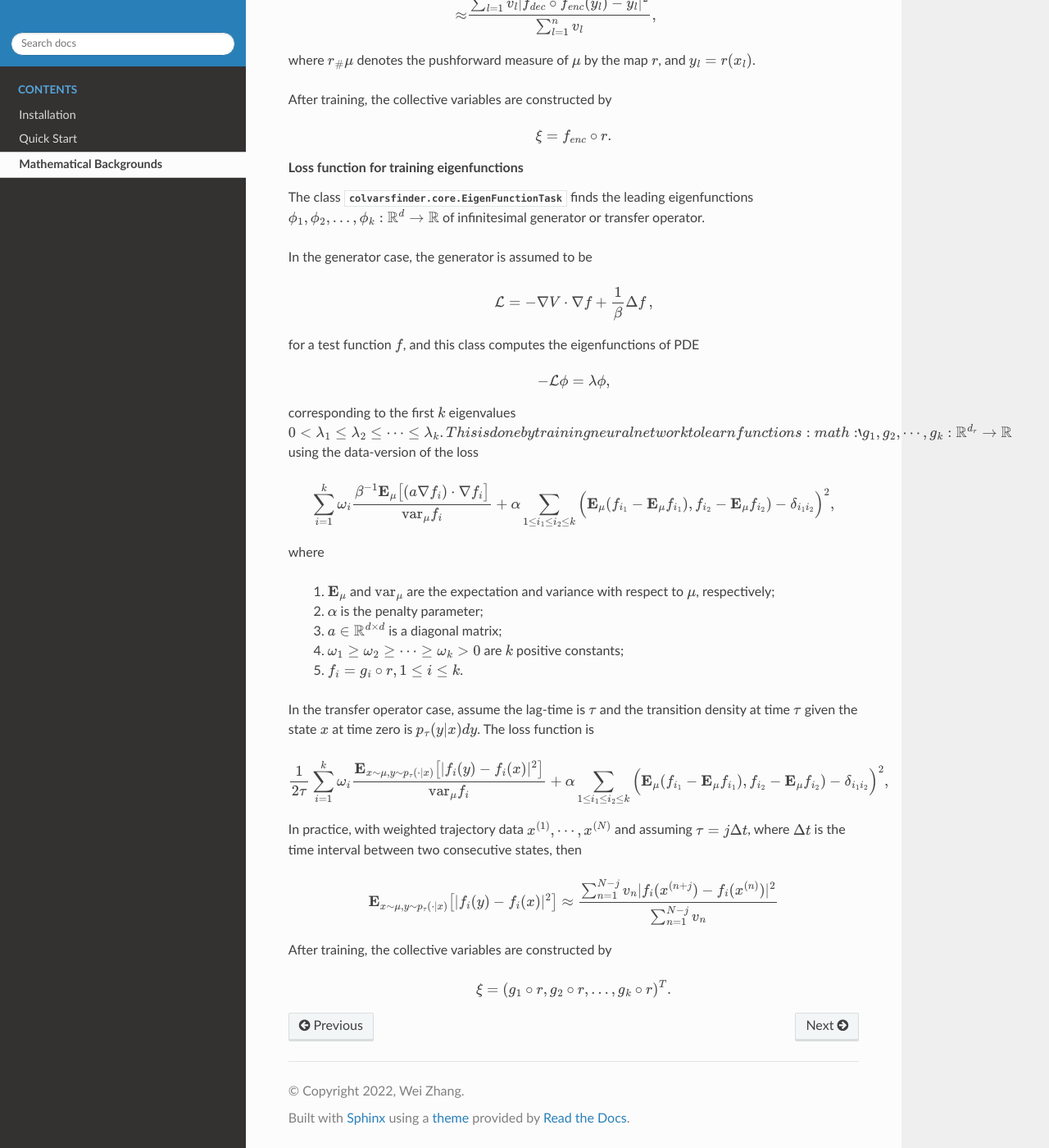
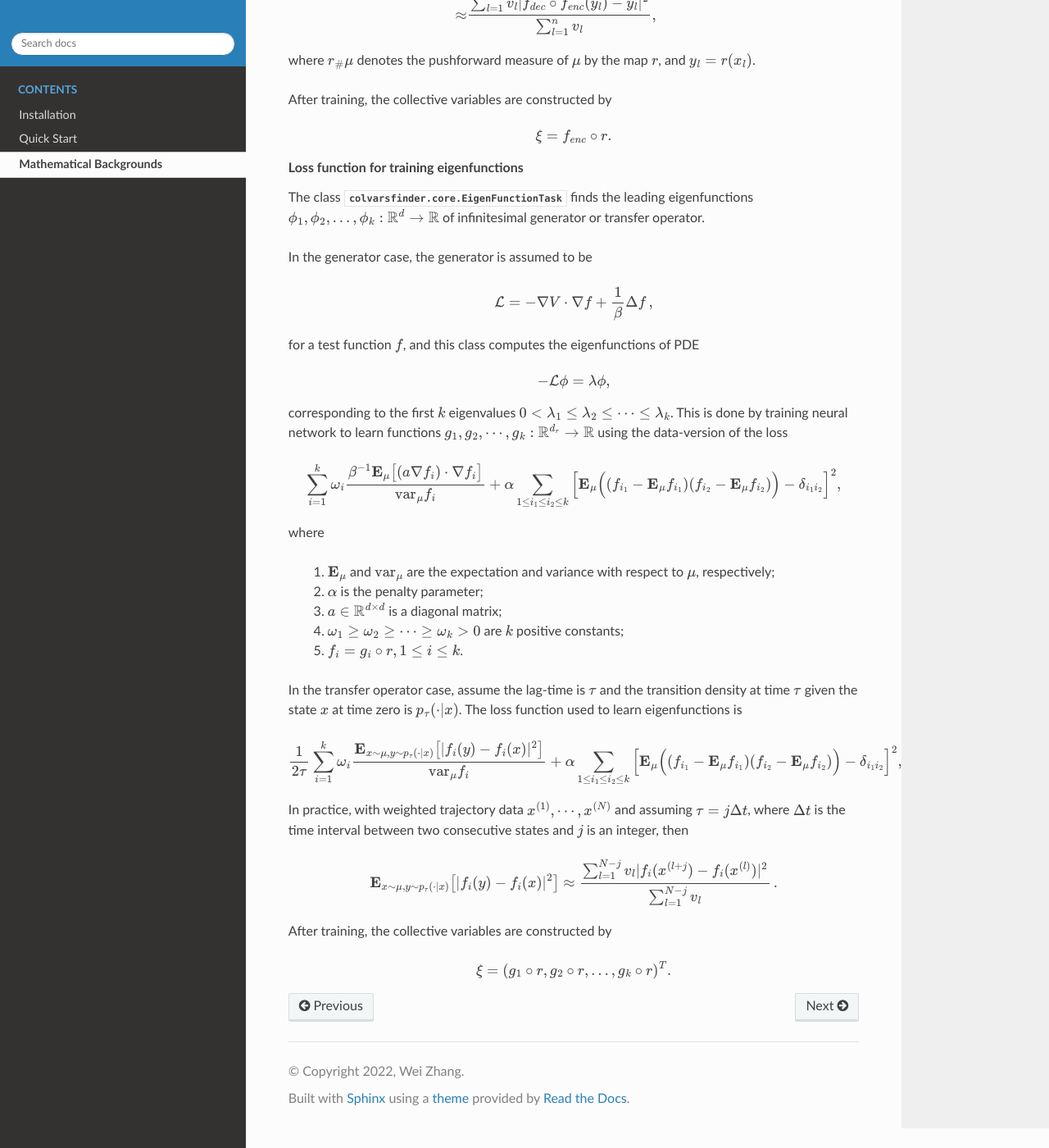
Before and after one commit to zwpku/colvars-finder, a Sphinx documentation site: the page built from docs/math_backgrounds.rst, in a window 1280 px wide and 1400 px high, scrolled down 1087 px. Shown: the whole window at 82% size. Built offline with Sphinx 7.4.7 and the Read the Docs theme 2.0.0, drawn with Linux system fonts in a browser that asks for light colours; formulas are drawn with MathJax 3.

Commit message:
Minor changes in docs

```diff
--- a/docs/index.rst
+++ b/docs/index.rst
@@ -8,9 +8,6 @@ Documentation of ColVars-Finder
 
 This package implements methods for finding collective variables of dynamical systems by training artificial neural networks.
 
-.. note::
-
-   This package is under development.
 
 .. toctree::
    :maxdepth: 2
--- a/docs/math_backgrounds.rst
+++ b/docs/math_backgrounds.rst
@@ -74,13 +74,13 @@ for a test function :math:`f`, and this class computes the eigenfunctions of PDE
 
     -\mathcal{L}\phi = \lambda \phi,
 
-corresponding to the first :math:`k` eigenvalues :math:`0 < \lambda_1 \le \lambda_2 \le \cdots \le \lambda_k. This is done by training neural network to learn functions :math:`g_1, g_2, \cdots, g_k:\mathbb{R}^{d_r}\rightarrow \mathbb{R}` using the data-version of the loss
+corresponding to the first :math:`k` eigenvalues :math:`0 < \lambda_1 \le \lambda_2 \le \cdots \le \lambda_k`. This is done by training neural network to learn functions :math:`g_1, g_2, \cdots, g_k:\mathbb{R}^{d_r}\rightarrow \mathbb{R}` using the data-version of the loss
 
 .. _loss_eigen_generator:
 
 .. math::
     \sum_{i=1}^k \omega_i  \frac{\beta^{-1} \mathbf{E}_{\mu} \big[(a \nabla f_i)\cdot \nabla f_i\big]}{\mbox{var}_{\mu} f_i}
-    + \alpha \sum_{1 \le i_1 \le i_2 \le k} \Big(\mathbf{E}_{\mu} (f_{i_1}-\mathbf{E}_{\mu}f_{i_1}), f_{i_2}-\mathbf{E}_{\mu}f_{i_2}) - \delta_{i_1i_2}\Big)^2,
+    + \alpha \sum_{1 \le i_1 \le i_2 \le k} \Big[\mathbf{E}_{\mu} \Big((f_{i_1}-\mathbf{E}_{\mu}f_{i_1})(f_{i_2}-\mathbf{E}_{\mu}f_{i_2})\Big) - \delta_{i_1i_2}\Big]^2,
 
 where
 
@@ -90,17 +90,17 @@ where
     #. :math:`\omega_1 \ge \omega_2 \ge \dots \ge \omega_k > 0` are :math:`k` positive constants;
     #. :math:`f_i=g_i\circ r, 1\le i \le k`.
 
-In the transfer operator case, assume the lag-time is :math:`\tau` and the transition density at time :math:`\tau` given the state :math:`x` at time zero is :math:`p_\tau(y|x)dy`. The loss function is
+In the transfer operator case, assume the lag-time is :math:`\tau` and the transition density at time :math:`\tau` given the state :math:`x` at time zero is :math:`p_\tau(\cdot|x)`. The loss function used to learn eigenfunctions is
 
 .. _loss_eigen_transfer:
 
 .. math::
-    \frac{1}{2\tau}\sum_{i=1}^k \omega_i  \frac{\mathbf{E}_{x\sim\mu, y\sim p_\tau(\cdot|x)} \big[|f_i(y)- f_i(x)|^2\big]}{\mbox{var}_{\mu} f_i} + \alpha \sum_{1 \le i_1 \le i_2 \le k} \Big(\mathbf{E}_{\mu} (f_{i_1}-\mathbf{E}_{\mu}f_{i_1}), f_{i_2}-\mathbf{E}_{\mu}f_{i_2}) - \delta_{i_1i_2}\Big)^2,
+    \frac{1}{2\tau}\sum_{i=1}^k \omega_i  \frac{\mathbf{E}_{x\sim\mu, y\sim p_\tau(\cdot|x)} \big[|f_i(y)- f_i(x)|^2\big]}{\mbox{var}_{\mu} f_i} + \alpha \sum_{1 \le i_1 \le i_2 \le k} \Big[\mathbf{E}_{\mu} \Big((f_{i_1}-\mathbf{E}_{\mu}f_{i_1})(f_{i_2}-\mathbf{E}_{\mu}f_{i_2})\Big) - \delta_{i_1i_2}\Big]^2,
 
-In practice, with weighted trajectory data :math:`x^{(1)}, \cdots, x^{(N)}` and assuming :math:`\tau=j\Delta t`, where :math:`\Delta t` is the time interval between two consecutive states, then
+In practice, with weighted trajectory data :math:`x^{(1)}, \cdots, x^{(N)}` and assuming :math:`\tau=j\Delta t`, where :math:`\Delta t` is the time interval between two consecutive states and :math:`j` is an integer, then
 
 .. math::
-    \mathbf{E}_{x\sim\mu, y\sim p_\tau(\cdot|x)} \big[|f_i(y)- f_i(x)|^2\big] \approx \frac{\sum_{n=1}^{N-j} v_n |f_i(x^{(n+j}) - f_i(x^{(n)})|^2}{\sum_{n=1}^{N-j} v_n}
+    \mathbf{E}_{x\sim\mu, y\sim p_\tau(\cdot|x)} \big[|f_i(y)- f_i(x)|^2\big] \approx \frac{\sum_{l=1}^{N-j} v_l |f_i(x^{(l+j}) - f_i(x^{(l)})|^2}{\sum_{l=1}^{N-j} v_l}\,.
 
 After training, the collective variables are constructed by
 
```
